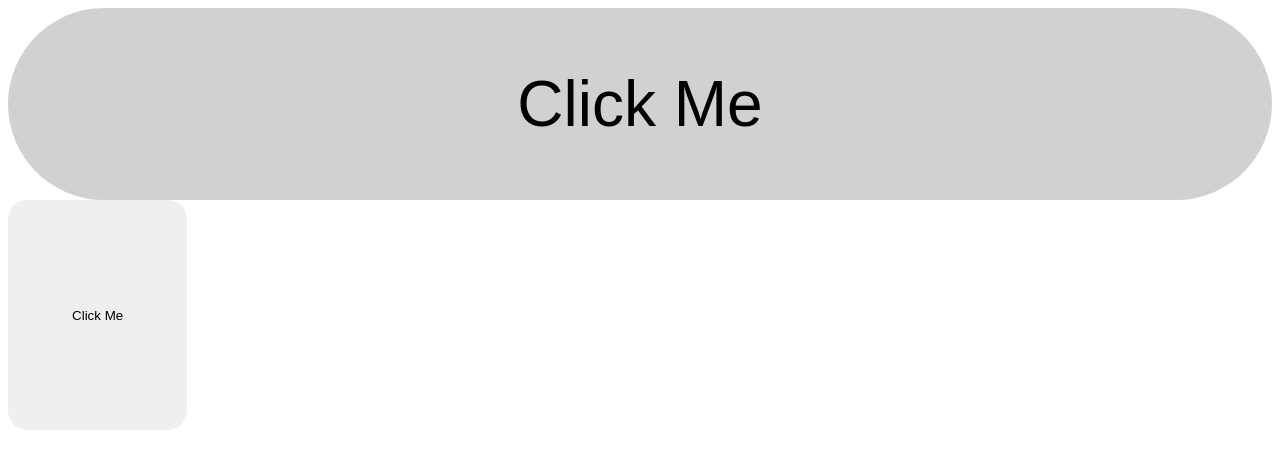
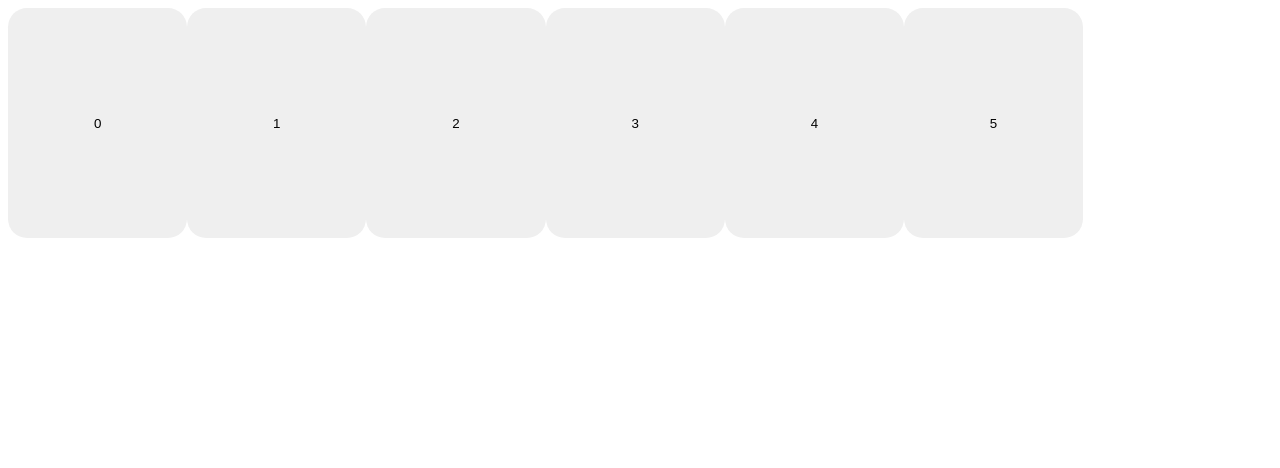
Before and after one commit to kidmpukane/KAIRESKINCARE, a React (Create React App) app in the folder frontend/skin-care-app/: page / in a window 1280 px wide. Shown: the top 468 px of the page. Built offline with nearby package versions, Linux system fonts and the light colour scheme; a web font is replaced by a local one.

Commit message:
props-bug-fix

```diff
--- a/frontend/skin-care-app/src/App.js
+++ b/frontend/skin-care-app/src/App.js
@@ -1,13 +1,9 @@
 import React from "react";
-import { RoundButton, SquareButton } from "./atoms/CustomButtons";
-// import CustomImages from "./atoms/images";
-// import { BodyTextCustom, HeadingsCustom } from "./atoms/CustomTexts";
-
+import ButtonRow from "./molecules/ButtonRow";
 function App() {
   return (
     <div>
-      <RoundButton />
-      <SquareButton />
+      <ButtonRow />
     </div>
   );
 }
--- a/frontend/skin-care-app/src/atoms/CustomButtons.jsx
+++ b/frontend/skin-care-app/src/atoms/CustomButtons.jsx
@@ -1,12 +1,20 @@
 import React from "react";
 import "./atomicStyles.css";
 
-const RoundButton = () => {
-  return <button className="round-button">Click Me</button>;
+const RoundButton = (props) => {
+  return (
+    <button className="round-button" style={props.RoundButtonStyles}>
+      {props.buttonText}
+    </button>
+  );
 };
 
-const SquareButton = () => {
-  return <button className="square-button">Click Me</button>;
+const SquareButton = (props) => {
+  return (
+    <button className="square-button" style={props.SquareButtonStyles}>
+      {props.buttonText}
+    </button>
+  );
 };
 
 export { SquareButton, RoundButton };
--- a/frontend/skin-care-app/src/atoms/CustomImages.jsx
+++ b/frontend/skin-care-app/src/atoms/CustomImages.jsx
@@ -1,7 +1,7 @@
 import React from "react";
 
-function CustomImages() {
-  return <div>images</div>;
-}
+const CustomImages = ({ src, alt, props }) => {
+  return <img src={src} alt={alt} style={props.ImageStyles} />;
+};
 
 export default CustomImages;
--- a/frontend/skin-care-app/src/atoms/CustomTexts.jsx
+++ b/frontend/skin-care-app/src/atoms/CustomTexts.jsx
@@ -1,7 +1,7 @@
 import React from "react";
 import "./atomicStyles.css";
 
-const BodyTextCustom = ({ props }) => {
+const BodyTextCustom = (props) => {
   return (
     <>
       <span className="bodies" style={props.BodyStyles}>
@@ -11,7 +11,7 @@ const BodyTextCustom = ({ props }) => {
   );
 };
 
-const HeadingsCustom = ({ props }) => {
+const HeadingsCustom = (props) => {
   return (
     <>
       <h1 style={props.HeadingStyles} className="headings">
--- /dev/null
+++ b/frontend/skin-care-app/src/molecules/ButtonRow.jsx
@@ -0,0 +1,17 @@
+import React from "react";
+import { SquareButton } from "../atoms/CustomButtons";
+
+function ButtonRow(props) {
+  return (
+    <div>
+      <SquareButton buttonText="0" buttonStyle={props.buttonStyle} />
+      <SquareButton buttonText="1" buttonStyle={props.buttonStyle} />
+      <SquareButton buttonText="2" buttonStyle={props.buttonStyle} />
+      <SquareButton buttonText="3" buttonStyle={props.buttonStyle} />
+      <SquareButton buttonText="4" buttonStyle={props.buttonStyle} />
+      <SquareButton buttonText="5" buttonStyle={props.buttonStyle} />
+    </div>
+  );
+}
+
+export default ButtonRow;
```
Also changed, not shown: frontend/skin-care-app/src/molecules/HeaderAndBody.jsx (added, +13 -0 lines).
